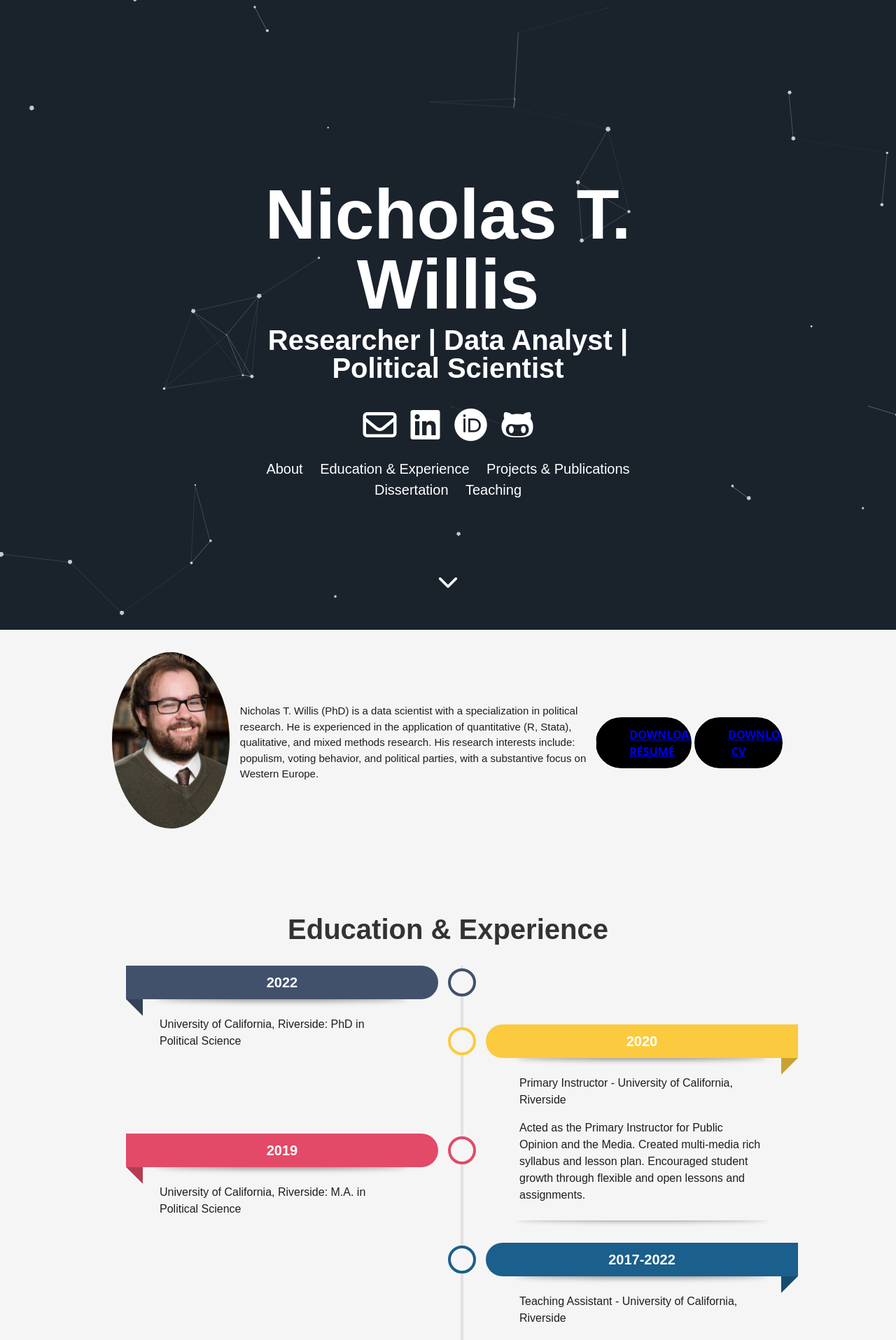
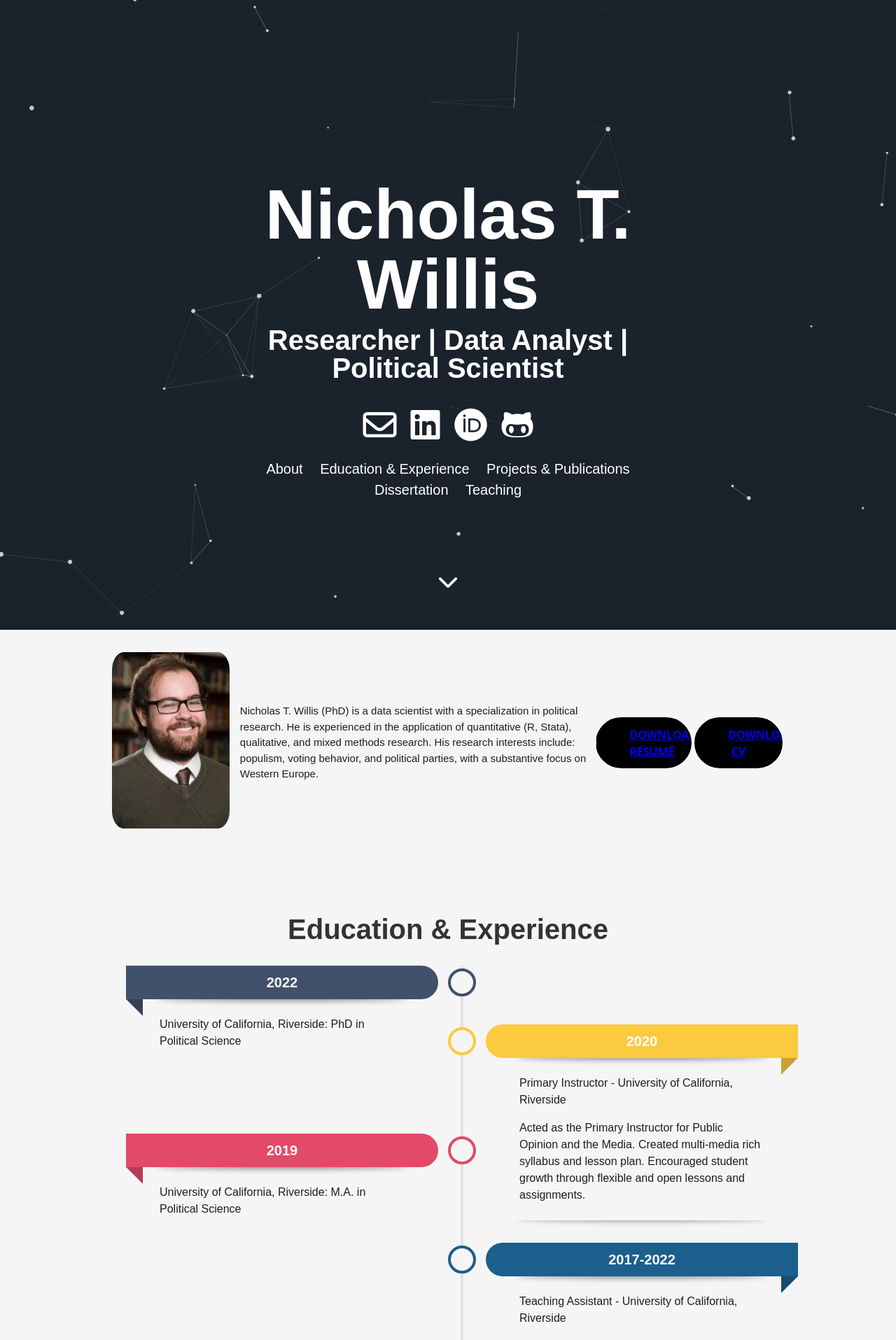
Before and after one commit to SimplyWillis/nicholastwillis, a Jekyll site: the page built from index.html, in a window 1280 px wide. Shown: the top 1915 px of the page at 70% size. Built offline with Jekyll 4.4.1, drawn with Linux system fonts in a browser that asks for light colours; nearby versions of some CDN libraries.

Commit message:
Update about.html

```diff
--- a/_includes/about.html
+++ b/_includes/about.html
@@ -9,7 +9,7 @@
 img {
   max-width: 100%;
   max-height:100%;
-  border-radius: 50%;
+  border-radius: 10%;
   object-fit: cover;
 }
 
@@ -129,7 +129,8 @@ img {
         <p> Nicholas T. Willis (PhD) is a data scientist with a specialization in  political research. He is experienced in the application of quantitative (R, Stata), qualitative, and mixed methods research. His research interests include: populism, voting behavior, and political parties, with a substantive focus on Western Europe.
         </div>
       </p>
-    <button class="btn-21"><span><a href="{{ "/assets/doc/Willis-Résumé.pdf" | prepend: site.baseurl }}" target="_blank">Download Résumé</a></span></button>
+    </divbr>
+    <button class="btn-21"><span><a href="{{ "/assets/doc/Willis-Résumé.pdf" | prepend: site.baseurl }}" target="_blank" padding: 50px>Download Résumé</a></span></button>
     <button class="btn-21"><span><a href="{{ "/assets/doc/Willis-Curriculum-Vitae.pdf" | prepend: site.baseurl }}" target="_blank">Download CV</a></span></button>
   </div>
   </body>
```
